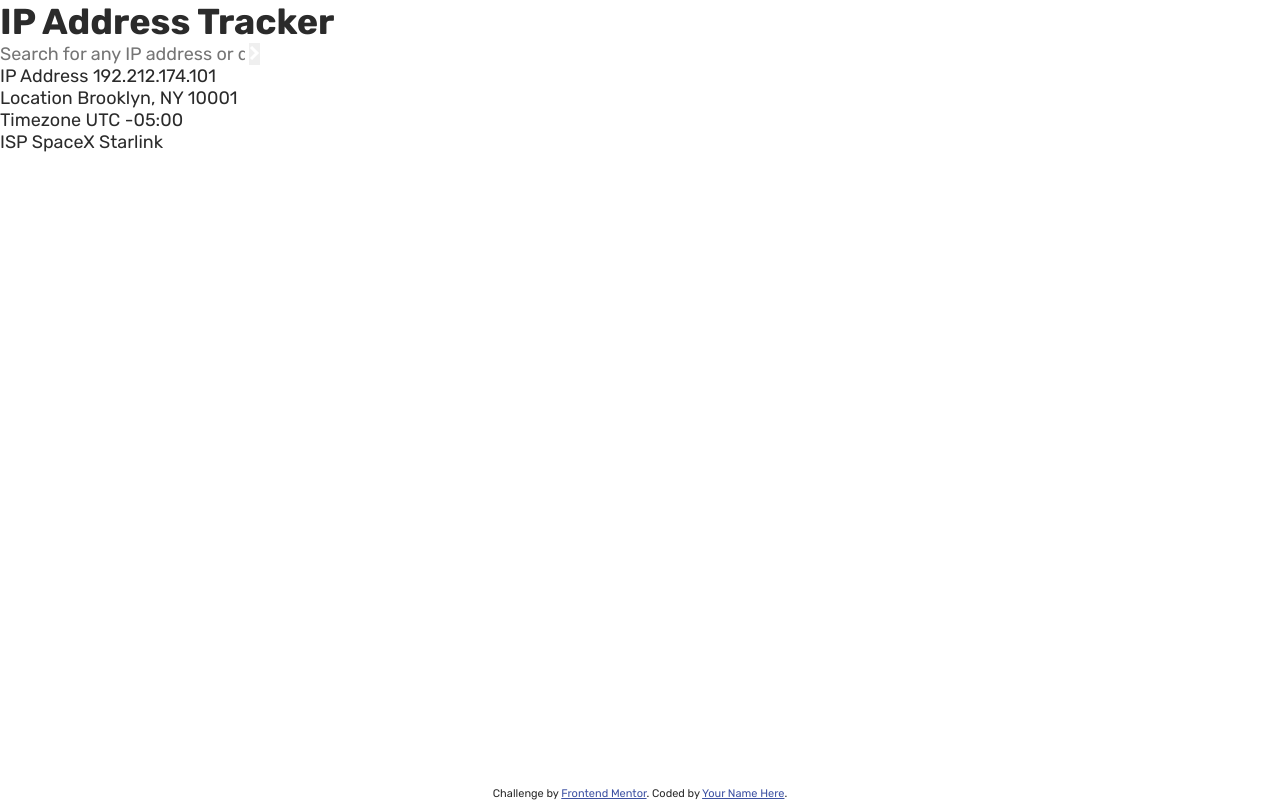
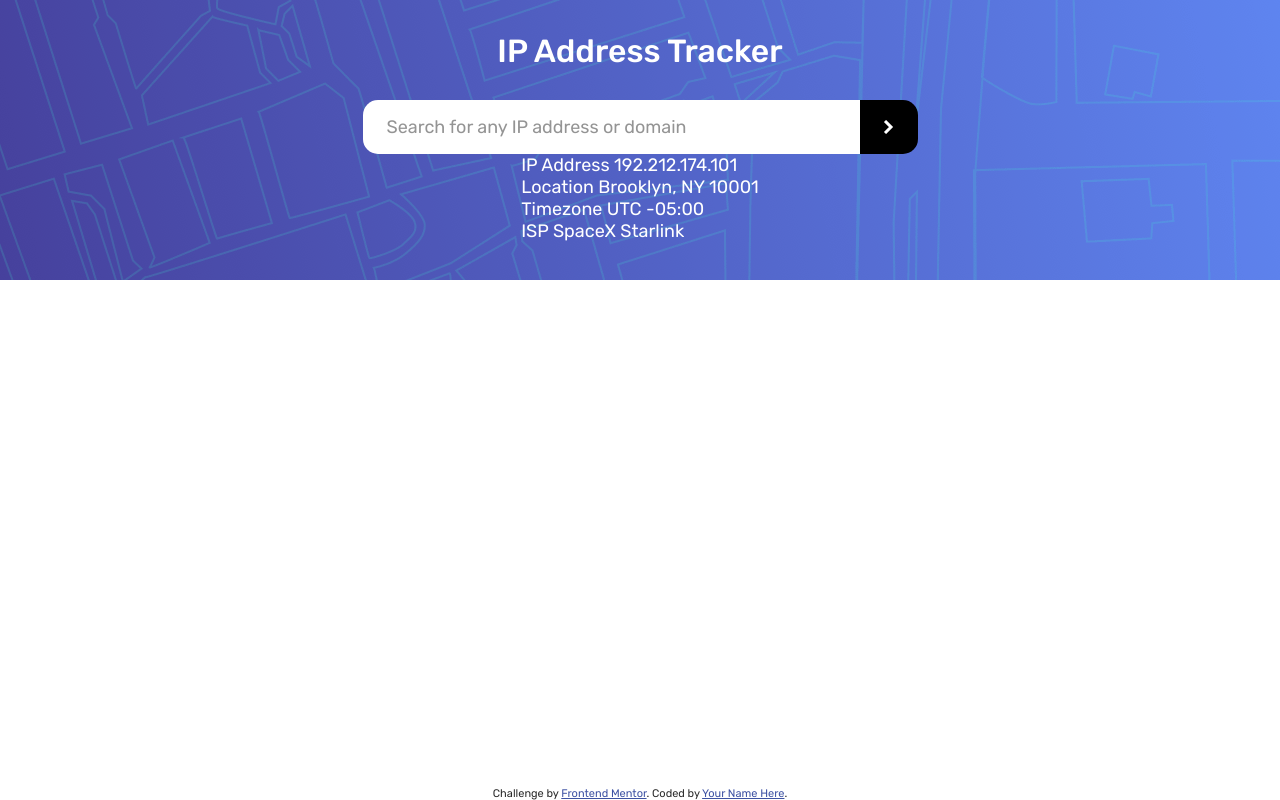
Before and after one commit to ObofeJoses/Joses_ip-aaddress-tracker, a plain HTML site: page index.html in a window 1280 px wide. Drawn offline with nearby package versions, Linux system fonts and the light colour scheme; a script that the page names is missing.

Commit message:
feat: Add header and search form styles to improve layout and user interaction

```diff
--- a/css/style.css
+++ b/css/style.css
@@ -44,3 +44,95 @@ input {
 #map {
   flex: 1;
 }
+
+/* ---------- Header ---------- */
+.header-container {
+  position: relative;
+  z-index: 1000; /* above Leaflet panes */
+  display: flex;
+  flex-direction: column;
+  align-items: center;
+  height: var(--header-height);
+  padding: 26px 24px 0;
+  background: url("../images/pattern-bg-mobile.png") center / cover no-repeat,
+    hsl(245, 50%, 45%);
+  color: var(--white);
+}
+
+.title {
+  margin-bottom: 24px;
+  font-size: 1.625rem;
+  font-weight: var(--fw-medium);
+  text-align: center;
+}
+
+/* ---------- Search ---------- */
+.search-form {
+  display: flex;
+  width: 100%;
+  max-width: 555px;
+}
+
+.search-input {
+  flex: 1;
+  min-width: 0;
+  padding: 16px 24px;
+  font-size: 1.125rem;
+  color: var(--very-dark-gray);
+  background: var(--white);
+  border-radius: var(--radius) 0 0 var(--radius);
+  cursor: pointer;
+}
+
+.search-input::placeholder {
+  color: var(--dark-gray);
+}
+
+.search-input:hover {
+  cursor: text;
+}
+
+.search-input:focus-visible {
+  outline: 2px solid var(--very-dark-gray);
+  outline-offset: -2px;
+}
+
+.search-btn {
+  display: grid;
+  place-items: center;
+  width: 58px;
+  background: #000;
+  border-radius: 0 var(--radius) var(--radius) 0;
+  cursor: pointer;
+  transition: background-color 0.2s ease;
+}
+
+.search-btn:hover {
+  background: var(--very-dark-gray); /* hover state per active-states design */
+}
+
+.search-btn:focus-visible {
+  outline: 2px solid var(--white);
+  outline-offset: 2px;
+}
+
+/* ---------- Error ---------- */
+.error-msg {
+  margin-top: 12px;
+  font-size: 0.875rem;
+  color: #ffd6d6;
+  text-align: center;
+}
+
+/* ---------- Desktop header ---------- */
+@media (min-width: 768px) {
+  .header-container {
+    padding-top: 32px;
+    background-image: url("../images/pattern-bg-desktop.png");
+  }
+
+  .title {
+    margin-bottom: 30px;
+    font-size: 2rem;
+  }
+}
```
